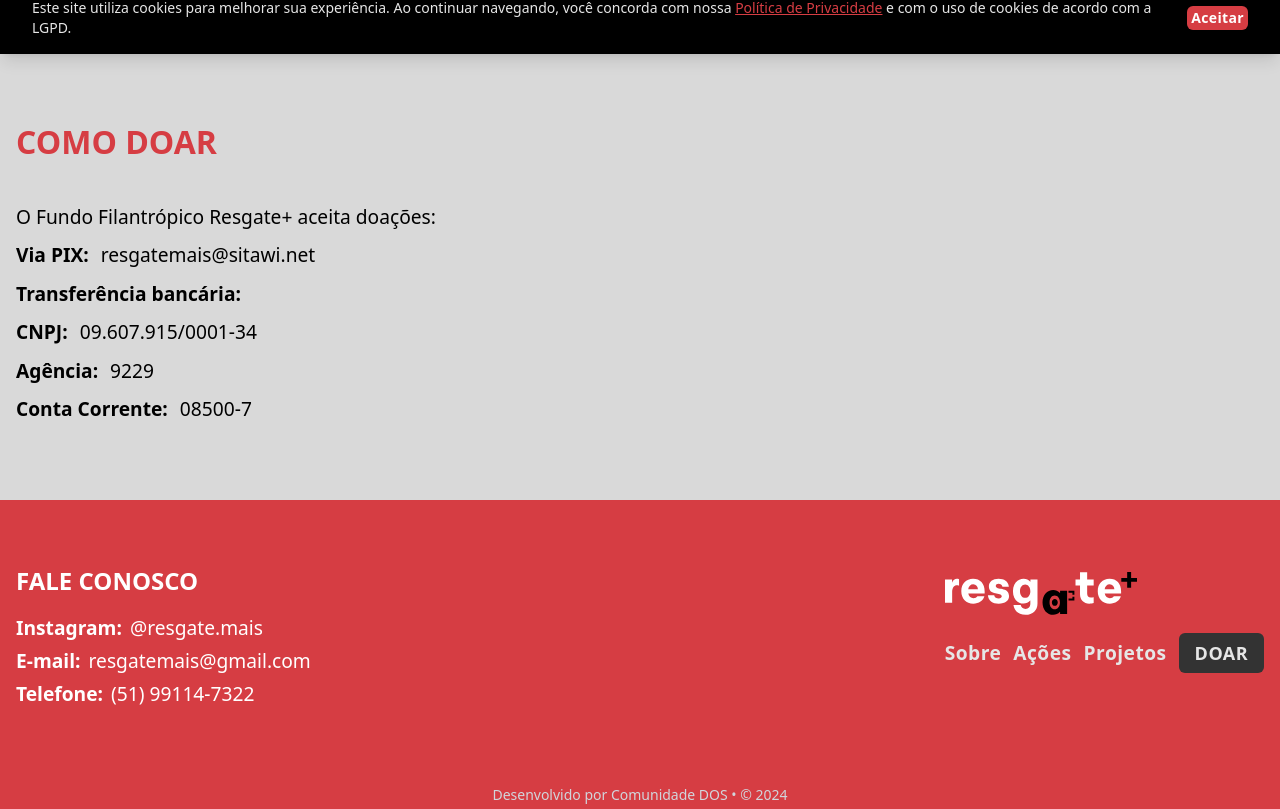
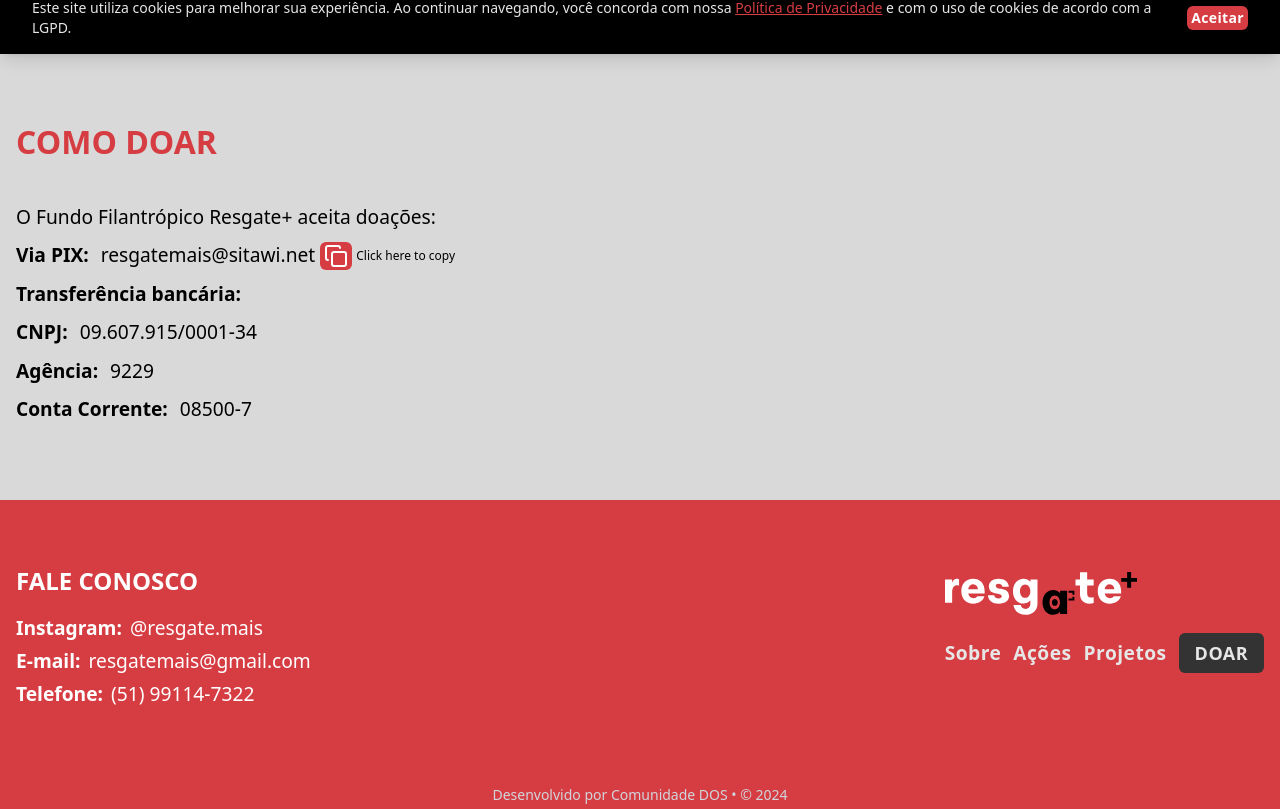
Before and after one commit to lucaoskaique/resgatemais, a Next.js app: page /donate in a window 1280 px wide. Shown: the part 746-1555 px from the top of the page. Built offline with nearby package versions, Linux system fonts and the light colour scheme; a web font is replaced by a local one.

Commit message:
Refactor DonateInfo component to show copy button and update styles

```diff
--- a/src/components/DonateInfo/index.tsx
+++ b/src/components/DonateInfo/index.tsx
@@ -1,5 +1,5 @@
+import { Copy, CopyCheck } from "lucide-react"
 import { useState } from "react"
-import { FaCheck, FaCopy } from "react-icons/fa"
 
 import Button from "../Button"
 
@@ -10,20 +10,13 @@
 }
 
 export default function DonateInfo({ title, info, pixKey }: InfoProps) {
-  const [showCopyButton, setShowCopyButton] = useState(false)
   const [copied, setCopied] = useState(false)
-
-  const handleTextClick = () => {
-    setShowCopyButton(true)
-    setTimeout(() => setShowCopyButton(false), 6000)
-  }
 
   const handleCopy = () => {
     navigator.clipboard.writeText(pixKey)
     setCopied(true)
     setTimeout(() => {
       setCopied(false)
-      setShowCopyButton(false)
     }, 2000)
   }
 
@@ -37,8 +30,8 @@
           <h2>{info}</h2>
           <div className="flex gap-[5px]">
             {pixKey && (
-              <button onClick={handleTextClick}>
-                <p className="font-bold">
+              <button onClick={handleCopy}>
+                <p className="text-start font-bold">
                   Via PIX:
                   <span className="ml-3 cursor-pointer font-medium">
                     {pixKey}
@@ -46,11 +39,18 @@
                 </p>
               </button>
             )}
-            {showCopyButton && (
-              <Button as={"button"} size="medium" onClick={handleCopy}>
-                {copied ? <FaCheck /> : <FaCopy />}
+            <div className="flex items-center gap-1">
+              <Button as="button" size="small" onClick={handleCopy}>
+                {copied ? (
+                  <div className="animate-spin">
+                    <CopyCheck />
+                  </div>
+                ) : (
+                  <Copy />
+                )}
               </Button>
-            )}
+              <p className="text-xs">Click here to copy</p>
+            </div>
           </div>
 
           <p className="font-bold">Transferência bancária:</p>
```
